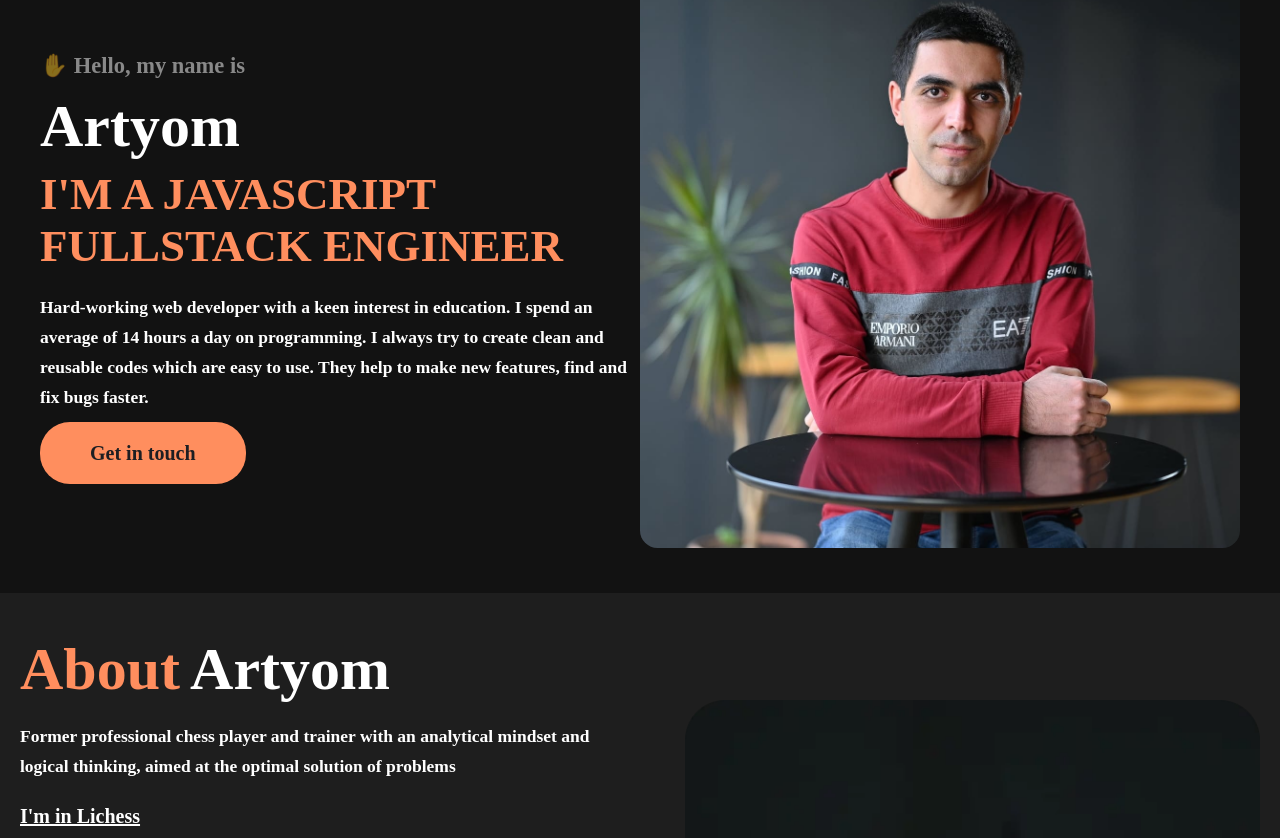
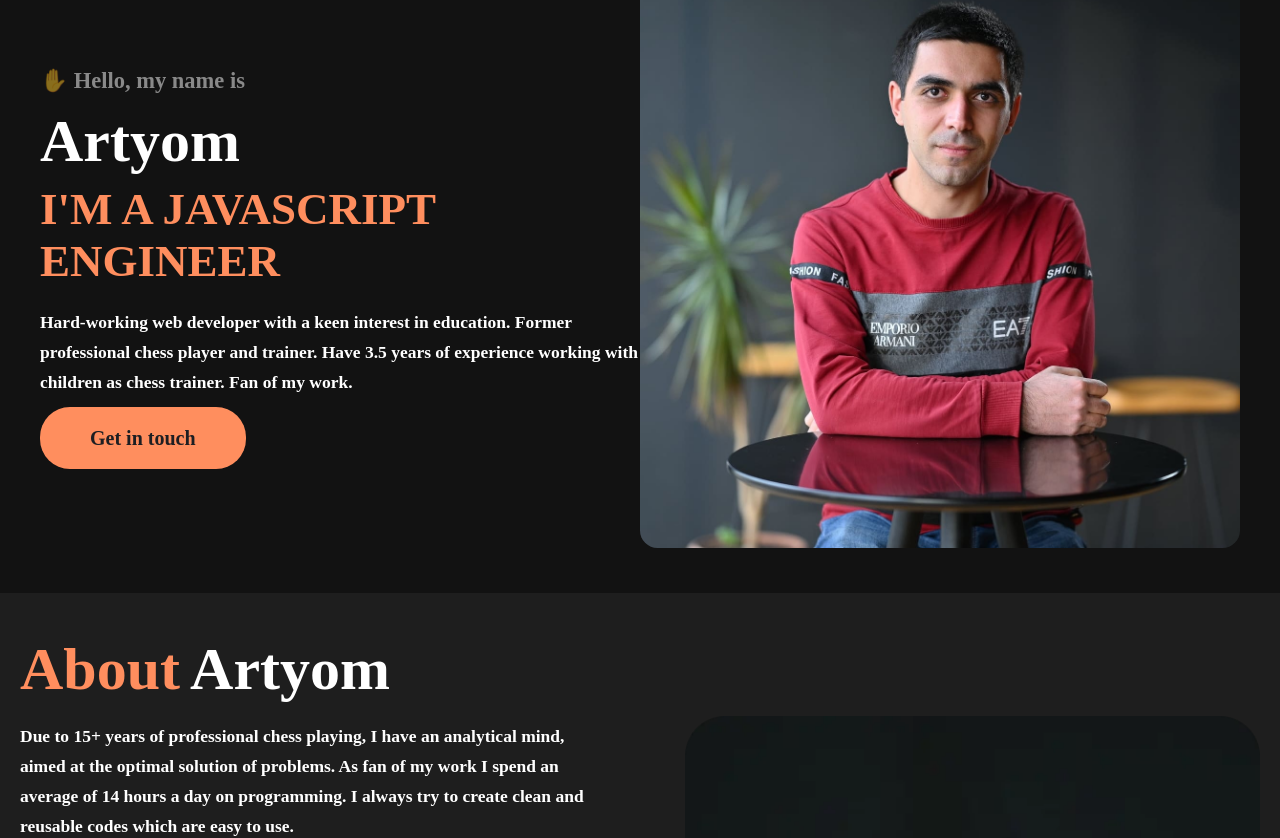
Before and after one commit to ArtyomSukiasyan/portfolio, a Next.js app: page / in a window 1280 px wide. Shown: the part 238-1076 px from the top of the page. Built offline with nearby package versions, Linux system fonts and the light colour scheme.

Commit message:
feat: change about texts

```diff
--- a/src/constants/aboutTexts.ts
+++ b/src/constants/aboutTexts.ts
@@ -1,5 +1,5 @@
 export const description =
-  "Former professional chess player and trainer with an analytical mindset and logical thinking, aimed at the optimal solution of problems";
+  "Due to 15+ years of professional chess playing, I have an analytical mind, aimed at the optimal solution of problems. As fan of my work I spend an average of 14 hours a day on programming. I always try to create clean and reusable codes which are easy to use.";
 
 export const lastTechnologiesText =
   "Here are a few technologies I've been working with recently:";
--- a/src/constants/previewTexts.ts
+++ b/src/constants/previewTexts.ts
@@ -1,7 +1,6 @@
-export const skills = "I'm a JavaScript FullStack engineer";
+export const skills = "I'm a JavaScript engineer";
 
-export const description = `Hard-working web developer with a keen interest in education. I spend an average of 14 hours a day on programming.
-I always try to create clean and reusable codes which are easy to use. They help to make new
-features, find and fix bugs faster.`;
+export const description =
+  "Hard-working web developer with a keen interest in education. Former professional chess player and trainer. Have 3.5 years of experience working with children as chess trainer. Fan of my work.";
 
 export const getInTouch = "Get in touch";
```
